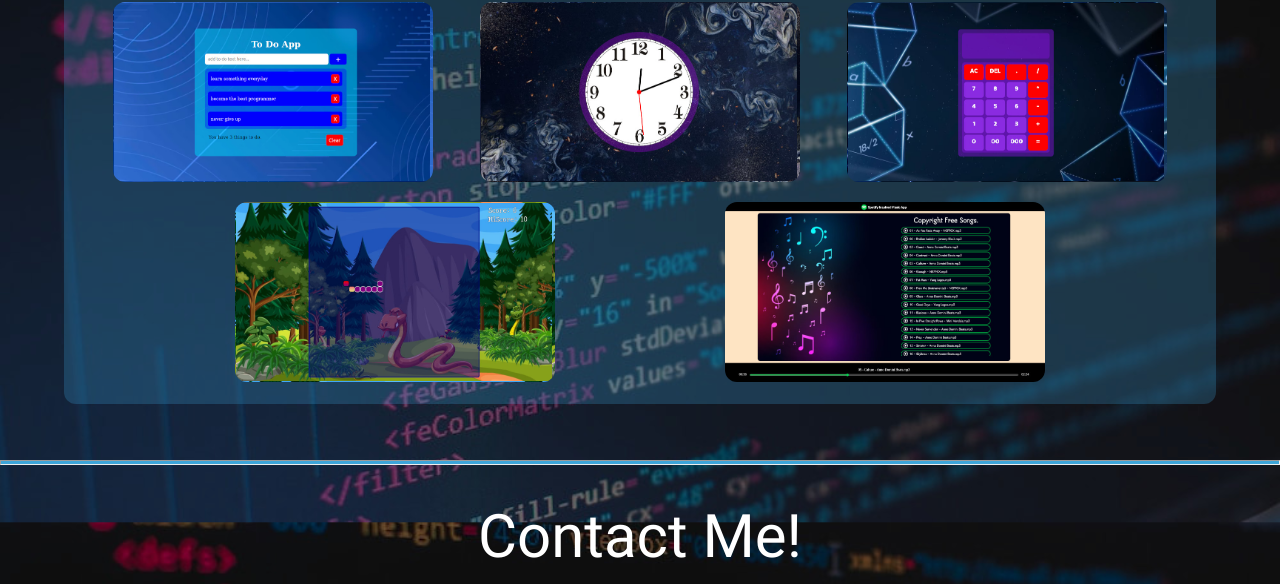
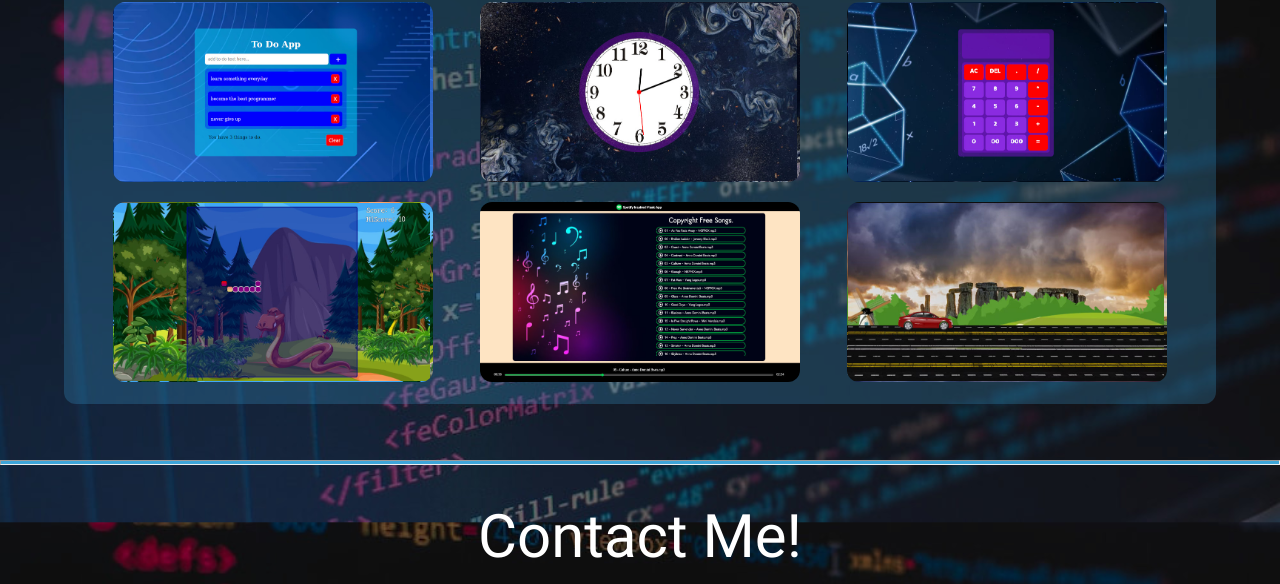
Before and after one commit to Eht67/Frontend_Projects, a plain HTML site: page index.html in a window 1280 px wide. Shown: the part 2039-2623 px from the top of the page. Drawn offline with Linux system fonts and the light colour scheme.

Commit message:
added new project to main page

```diff
--- a/css/projects-backgrounds.css
+++ b/css/projects-backgrounds.css
@@ -63,3 +63,7 @@
 #html-css-js-008{
     background-image: url("/images/screenshots/html+css+js/008.jpg");
 }
+
+#html-css-js-009{
+    background-image: url("/images/screenshots/html+css+js/009.jpg");
+}
--- a/index.html
+++ b/index.html
@@ -122,6 +122,11 @@
                         <div class="project-name">Spotify Inspired App</div>
                     </div>
                 </a>
+                <a href="/HTML_CSS_JS_Projects/009_moving_car_animation_with_sound/index.html">
+                    <div class="project" id="html-css-js-009">
+                        <div class="project-name">Moving Car Animation</div>
+                    </div>
+                </a>
             </div>
         </div>
     </main>
```
Also changed, not shown: images/screenshots/html+css+js/009.jpg (added).
